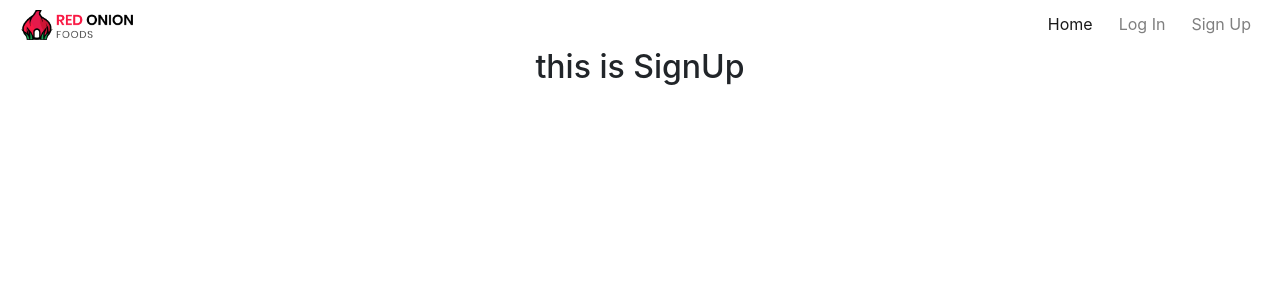
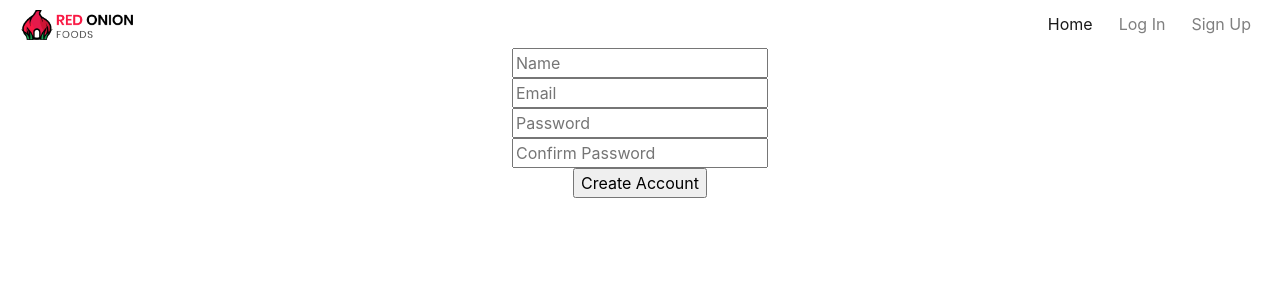
Before and after one commit to sifatMoonjerin/red-onion-foods, a React (Create React App) app: page /signup in a window 1280 px wide. Shown: the top 300 px of the page. Built offline with nearby package versions, Linux system fonts and the light colour scheme; no server answers.

Commit message:
signup v0.1

```diff
--- a/package.json
+++ b/package.json
@@ -11,6 +11,7 @@
     "react": "^16.13.1",
     "react-bootstrap": "^1.0.0-beta.17",
     "react-dom": "^16.13.1",
+    "react-hook-form": "^5.1.1",
     "react-router-dom": "^5.1.2",
     "react-scripts": "3.4.0"
   },
--- a/src/components/SignUp/SignUp.js
+++ b/src/components/SignUp/SignUp.js
@@ -1,9 +1,67 @@
-import React from 'react';
+import React, { useState } from 'react';
+import Auth from '../useAuth/useAuth';
 
 const SignUp = () => {
+    const [userInfo,setuserInfo] = useState({
+        name: '',
+        email: '',
+        password: '',
+        confirmPass: ''
+    });
+
+    const auth = Auth();
+
+    const handleSubmit = e => {
+        auth.createUser(userInfo.name, userInfo.email, userInfo.password)
+        e.preventDefault();
+    }
+
+    const handleChange = e => {
+        setuserInfo({
+            ...userInfo,
+            [e.target.name]: e.target.value
+        })
+    }
+
     return (
         <div>
-            <h2>this is SignUp</h2>
+            <form onSubmit={handleSubmit}>
+                <input type='text'
+                    name="name"
+                    value={userInfo.name}
+                    placeholder='Name'
+                    onChange={handleChange}
+                    required
+                ></input>
+                <br/>
+                <input type='text'
+                    name="email"
+                    value={userInfo.email}
+                    placeholder='Email'
+                    onChange={handleChange}
+                    required
+                ></input>
+                <br/>
+                <input type='password'
+                    name="password"
+                    value={userInfo.password}
+                    placeholder='Password'
+                    onChange={handleChange}
+                    required
+                ></input>
+                <br/>
+                <input type='password'
+                    name="confirmPass"
+                    value={userInfo.confirmPass}
+                    placeholder='Confirm Password'
+                    onChange={handleChange}
+                    required
+                ></input>
+                <br/>
+                <input type='submit'
+                    value='Create Account'
+                ></input>
+            </form>
         </div>
     );
 };
--- /dev/null
+++ b/src/components/useAuth/useAuth.js
@@ -0,0 +1,36 @@
+import React, { useState } from 'react';
+import * as firebase from "firebase/app";
+import "firebase/auth";
+import firebaseConfig from '../../firebase.config';
+
+firebase.initializeApp(firebaseConfig);
+
+const Auth = () => {
+    const [user, setUser] = useState(null)
+
+    const createUser = async (name, email, password) => {
+        try{
+            await firebase.auth().createUserWithEmailAndPassword(email, password);
+            await firebase.auth().currentUser.updateProfile({
+                displayName: name
+            })
+            const curUser = firebase.auth().currentUser;
+            setUser({
+                name: curUser.displayName,
+                email: curUser.email
+            })
+        }
+        catch(error){
+            console.log(error.message)
+        }
+
+    }
+
+    return {
+        user,
+        createUser
+    }
+
+};
+
+export default Auth;
```
Also changed, not shown: src/components/SignUp/useAuth.js (deleted, +0 -16 lines), 1 other file (tests, documents, lock files or other folders).
